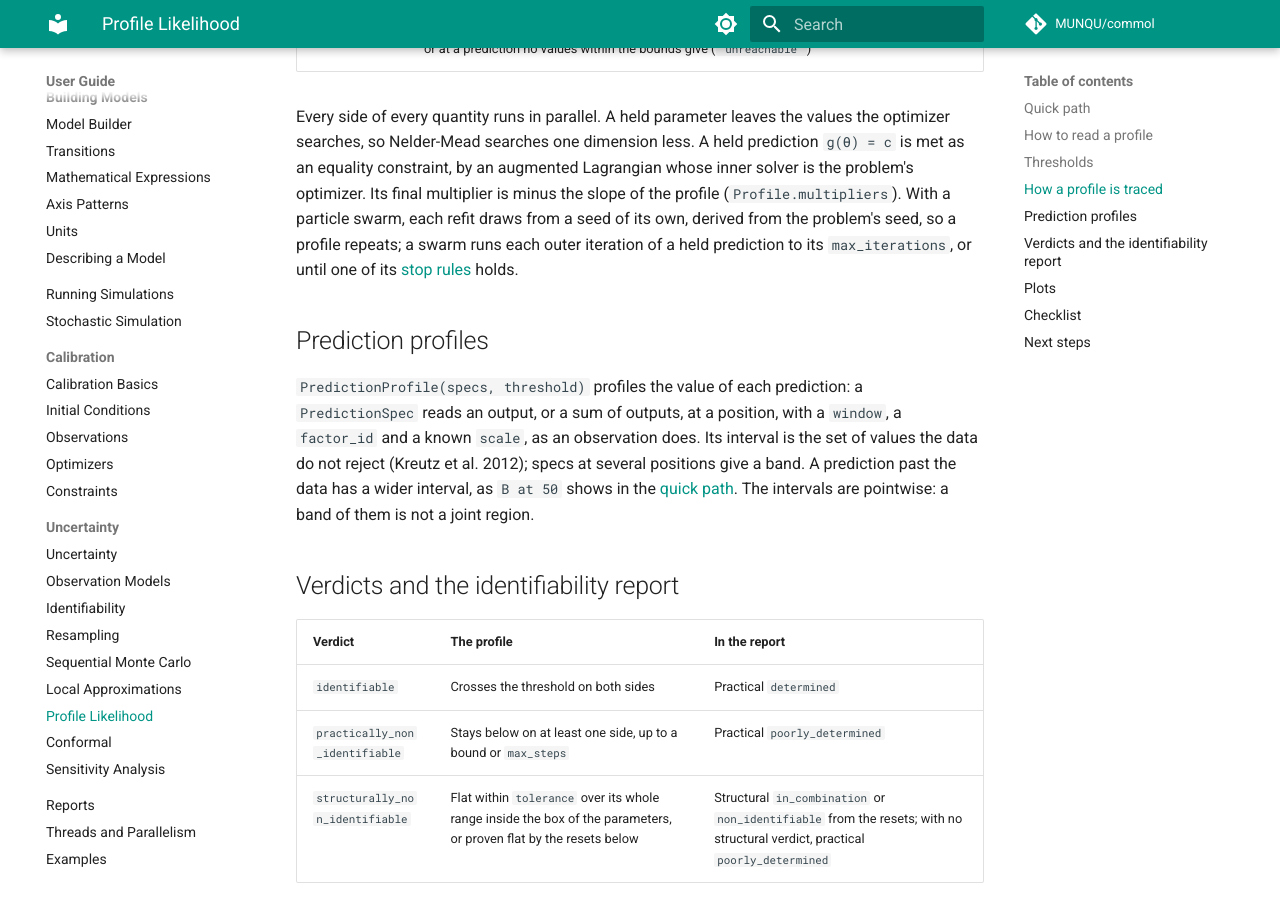
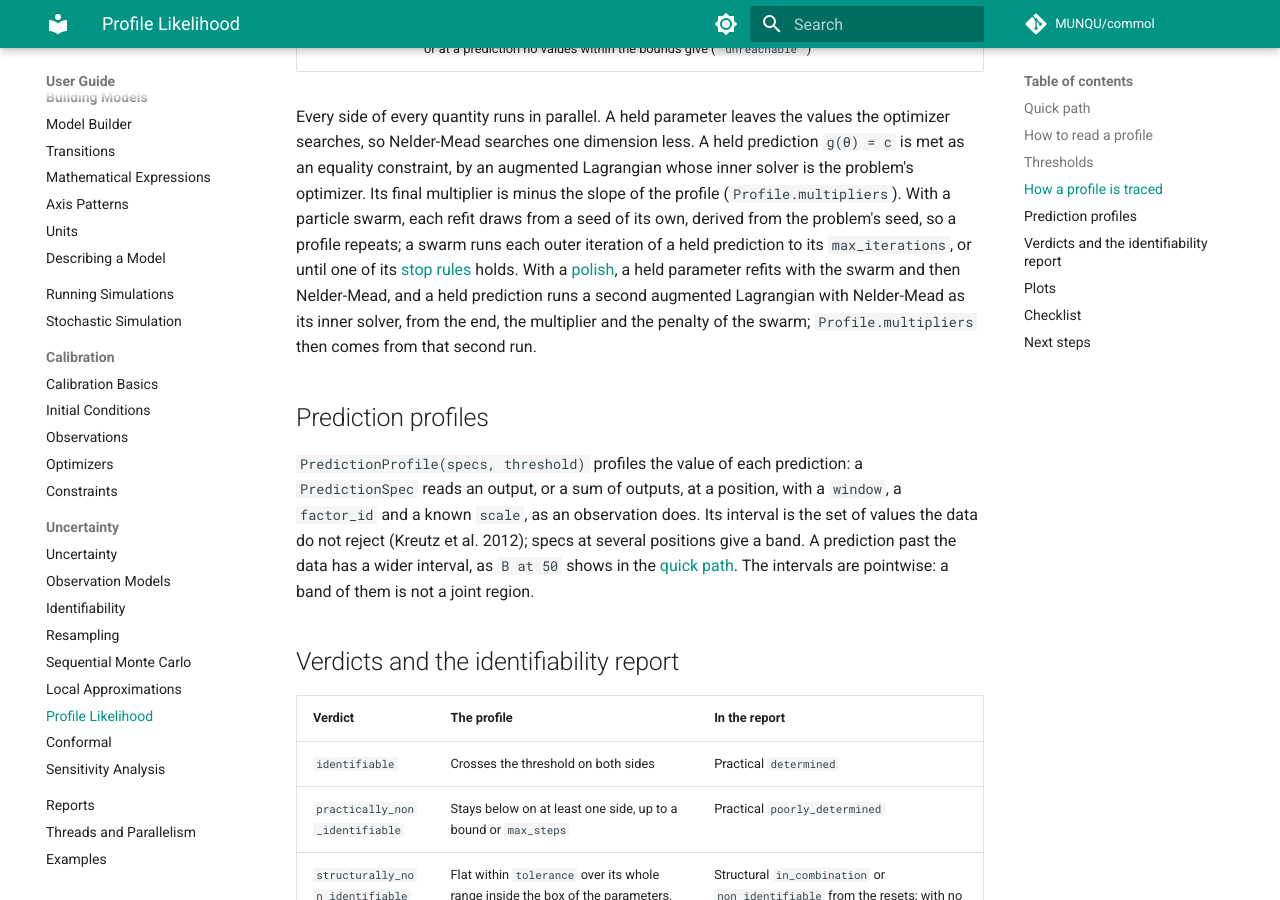
Before and after one commit to MUNQU/commol, an MkDocs documentation site: the page built from docs/guide/uncertainty/profiles.md, in a window 1280 px wide and 900 px high, scrolled down 4899 px. Built offline with MkDocs 1.6.1 and Material for MkDocs 9.7.7, drawn with Linux system fonts in a browser that asks for light colours; comment, search, counter and statistics services are not loaded; the version menu is left out.

Commit message:
docs(calibration): what a polish changes in convergence and profiles

```diff
--- a/docs/guide/uncertainty/profiles.md
+++ b/docs/guide/uncertainty/profiles.md
@@ -204,7 +204,12 @@ multiplier is minus the slope of the profile (`Profile.multipliers`). With a
 particle swarm, each refit draws from a seed of its own, derived from the
 problem's seed, so a profile repeats; a swarm runs each outer iteration of a
 held prediction to its `max_iterations`, or until one of its
-[stop rules](../calibration-optimizers.md#stop-rules) holds.
+[stop rules](../calibration-optimizers.md#stop-rules) holds. With a
+[polish](../calibration-optimizers.md#polish-with-nelder-mead), a held
+parameter refits with the swarm and then Nelder-Mead, and a held prediction
+runs a second augmented Lagrangian with Nelder-Mead as its inner solver, from
+the end, the multiplier and the penalty of the swarm; `Profile.multipliers`
+then comes from that second run.
 
 ## Prediction profiles
 
```
Also changed, not shown: docs/codebase/tests.md (+1 -1 lines), docs/guide/calibration-optimizers.md (+4 -3 lines), docs/guide/calibration.md (+1 -1 lines).
